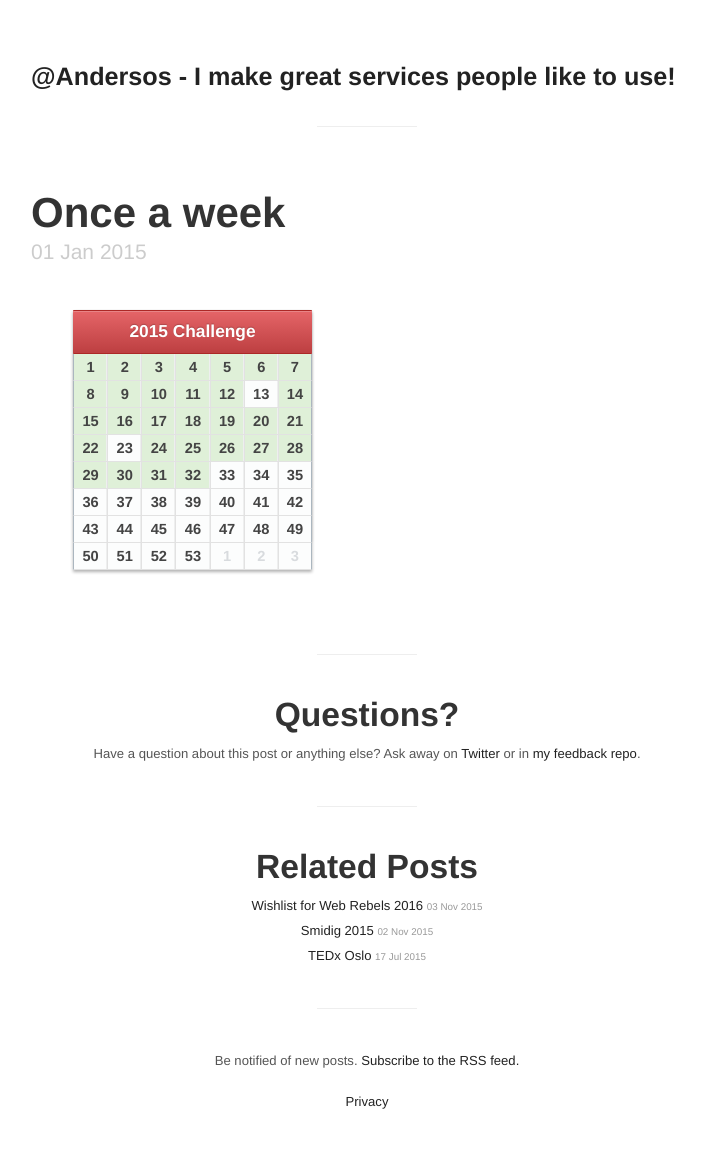
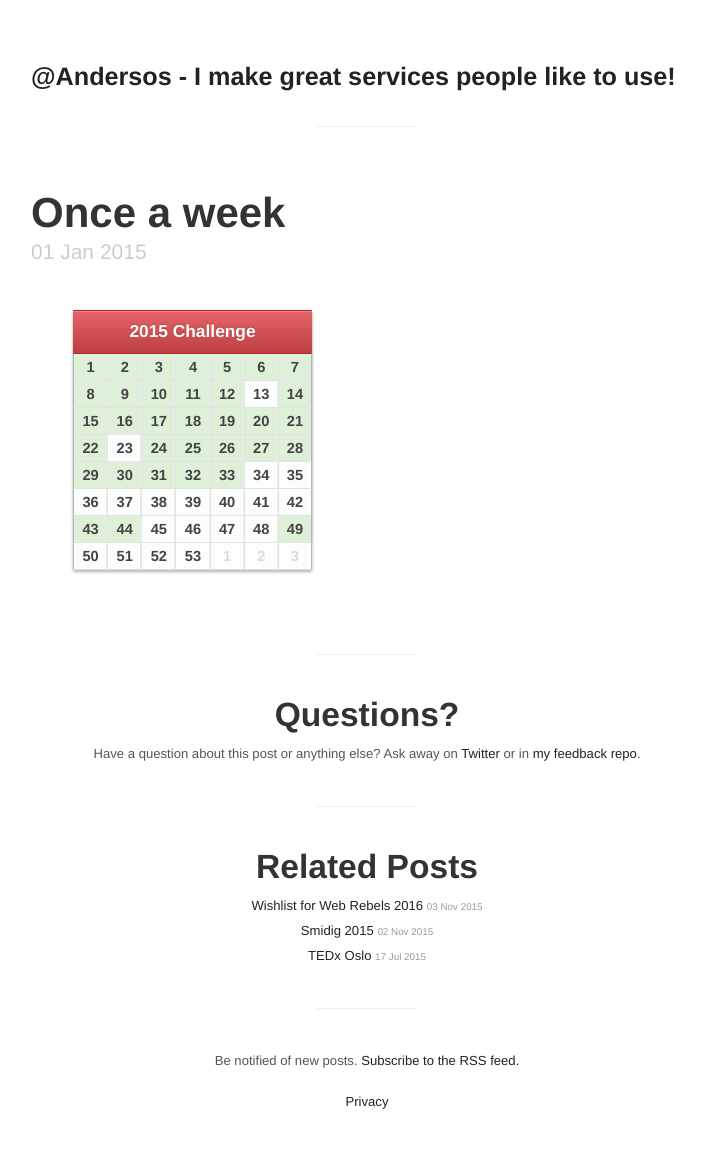
Before and after one commit to Andersos/andersos.net, a Jekyll site: the page built from _posts/2015-01-01-once-a-week.md, in a window 1280 px wide. Shown: the whole page, without its empty margins (273-978 px from the left). Built offline with Jekyll 4.4.1, drawn with Linux system fonts in a browser that asks for light colours; Markdown is read by kramdown in place of the engine named in the settings.

Commit message:
Update 2015-01-01-once-a-week.md

```diff
--- a/_posts/2015-01-01-once-a-week.md
+++ b/_posts/2015-01-01-once-a-week.md
@@ -61,7 +61,7 @@ tags:
             <td class="success">30</td>
             <td class="success">31</td>
             <td class="success">32</td>
-            <td>33</td>
+            <td class="success">33</td>
             <td>34</td>
             <td>35</td>
         </tr>
@@ -75,13 +75,13 @@ tags:
             <td>42</td>
         </tr>
         <tr>
-            <td>43</td>
-            <td>44</td>
+            <td class="success">43</td>
+            <td class="success">44</td>
             <td>45</td>
             <td>46</td>
             <td>47</td>
             <td>48</td>
-            <td>49</td>
+            <td class="success">49</td>
         </tr>
         <tr>
             <td>50</td>
```
